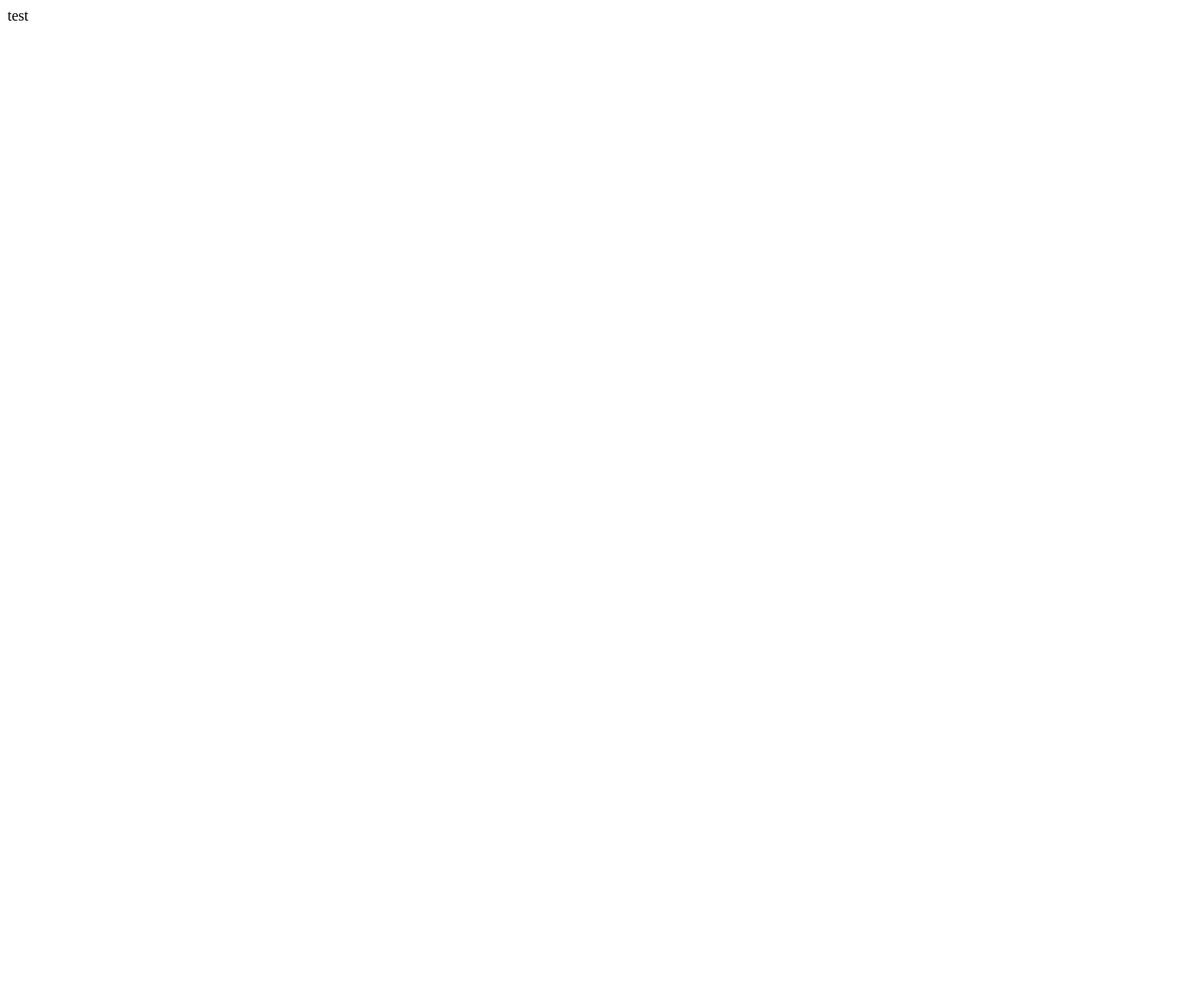
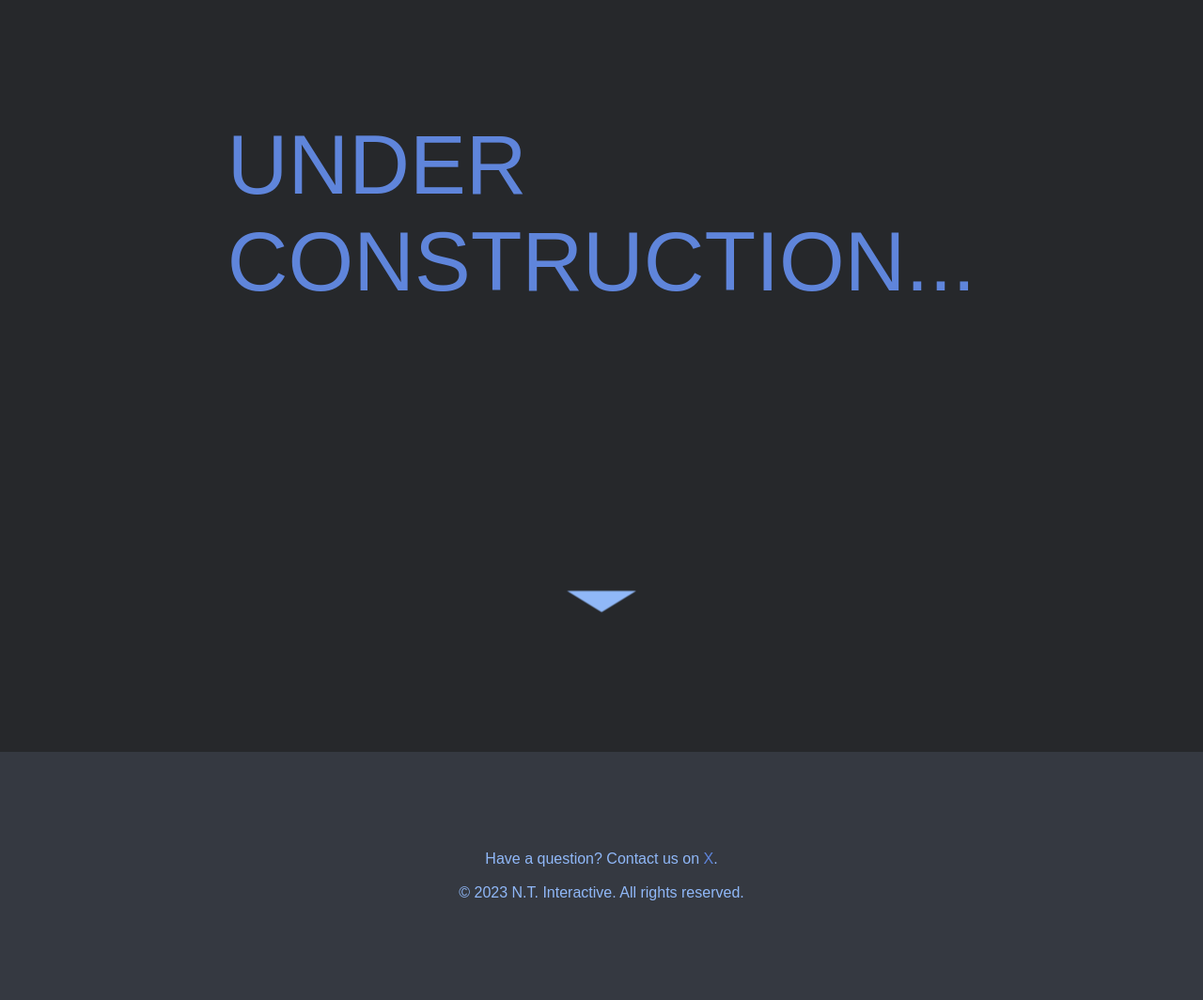
Before and after one commit to NGTEIA/nti.ngw4.me, a plain HTML site: page index.html in a window 1280 px wide. Shown: the whole page at 94% size. Before the commit the page ends 800 px from the top, so only its background shows below. Drawn offline with Linux system fonts and the light colour scheme; a web font is replaced by a local one.

Commit message:
Update index.html

```diff
--- a/index.html
+++ b/index.html
@@ -1,3 +1,18 @@
-<html>
-  test
+<!DOCTYPE html>
+
+<html lang="en">
+	<head>
+    	<link rel="stylesheet" href="index.css">
+	</head>
+	<body onmousedown="return false" onselectstart="return false">
+    	<section id="section1">
+        	<div onmousedown="return false" onselectstart="return false"  id="underConstructionText">UNDER<br>CONSTRUCTION...</div>
+        	<svg width="100" height="100" viewBox="0 0 500 500" xmlns="http://www.w3.org/2000/svg">
+            	<path id="downArrow" d="M250.5 326L433.664 212.75H67.3356L250.5 326Z" fill="currentColor"/>
+        	</svg>
+    	</section>
+    	<footer>
+        	<div class="text">Have a question? Contact us on <a href="https://x.com/nt_interactive">X</a>.<br> <br> © 2023 N.T. Interactive. All rights reserved.  </div>
+    	</footer>
+	</body>
 </html>
```
